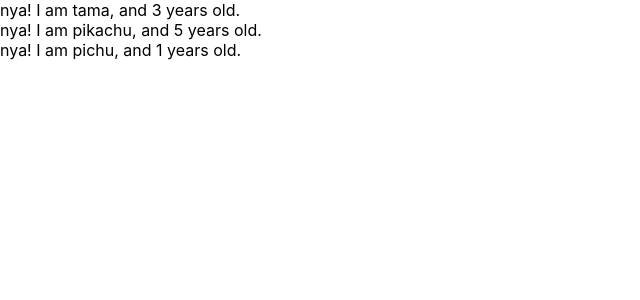
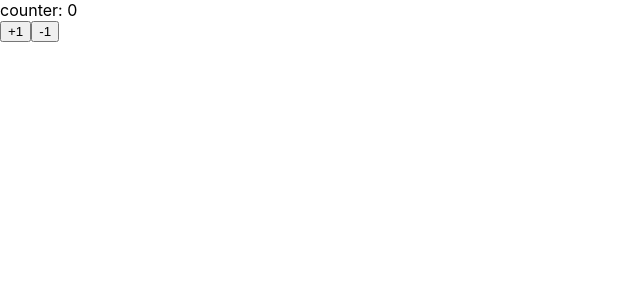
Before and after one commit to 17043003/react-practice, a React (Create React App) app in the folder src/: page / in a window 1280 px wide. Shown: the top 300 px of the page, without its empty margins (0-640 px from the left). Built offline with nearby package versions, Linux system fonts and the light colour scheme.

Commit message:
learned state and setState

```diff
--- a/src/src/App.js
+++ b/src/src/App.js
@@ -1,32 +1,35 @@
-import React from 'react';
-import PropTypes from 'prop-types';
+import React, {Component} from 'react';
 
 function App() {
-  const profiles = [
-    { name: 'tama', age: 3 },
-    { name: 'pikachu', age: 5 },
-    { name: 'pichu', age: 1  }
-  ];
-
   return (
-    <React.Fragment>
-    {
-      profiles.map((profile, index) => {
-        return <Cat name={profile.name} age={profile.age} key={index}/>
-      })
-    }
-    </React.Fragment>
+    <Counter/>
   );
 }
 
-// functional component
-const Cat = (props) => {
-  return <div>nya! I am {props.name}, and {props.age} years old.</div>
-}
+class Counter extends Component{
+  constructor(props){
+    super(props)
+    this.state = { count: 0 }
+  }
 
-Cat.propTypes = {
-  name: PropTypes.string,
-  age: PropTypes.number.isRequired
+  handlePlusButton = () => {
+    this.setState({ count: this.state.count + 1 })
+  }
+
+  handleMinusButton = () => {
+    this.setState({ count: this.state.count - 1 })
+  }
+
+  render(){
+    console.log(this.state)
+    return (
+      <React.Fragment>
+        <div>counter: {this.state.count}</div>
+        <button onClick={this.handlePlusButton}>+1</button>
+        <button onClick={this.handleMinusButton}>-1</button>
+      </React.Fragment>
+    )
+  }
 }
 
 export default App;
```
